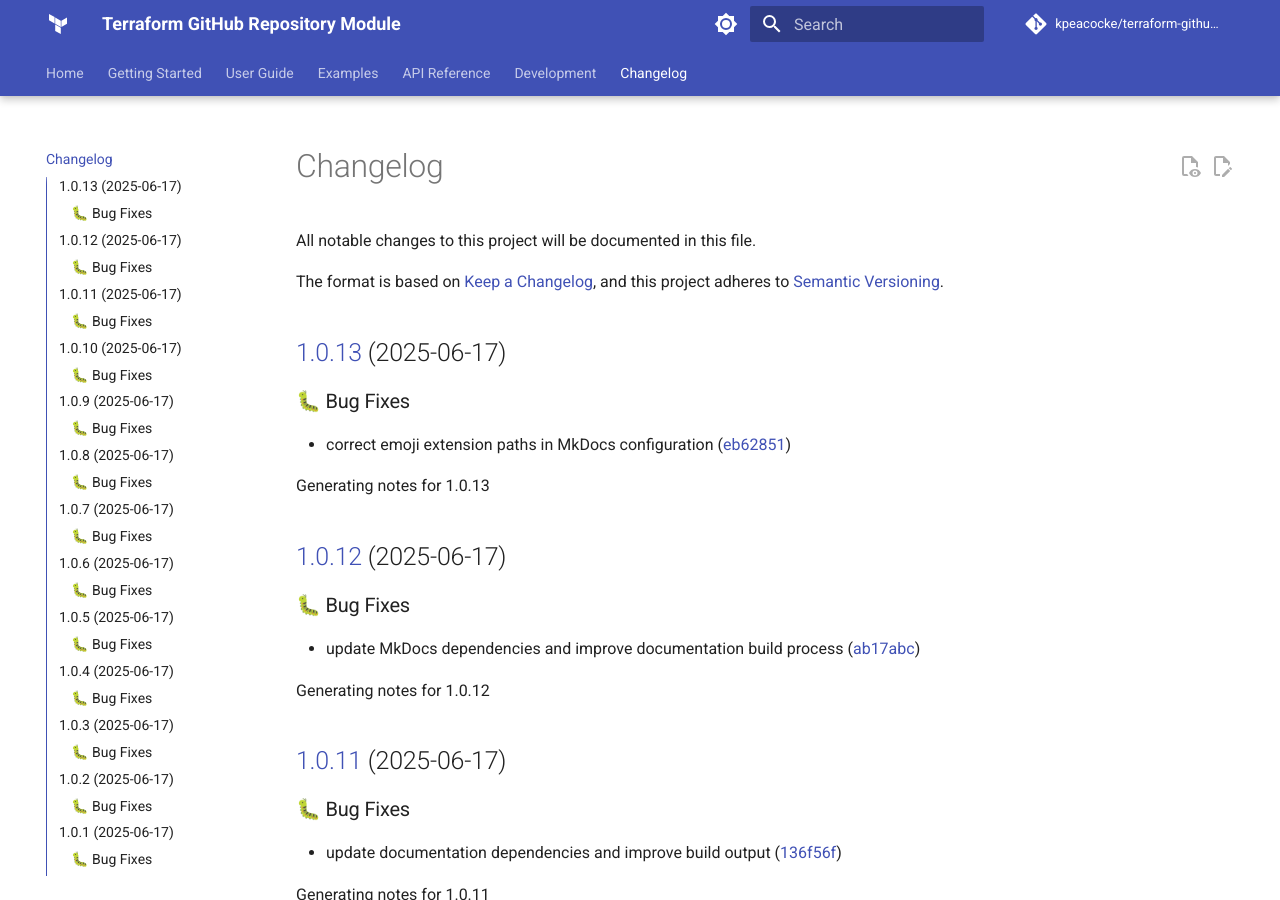
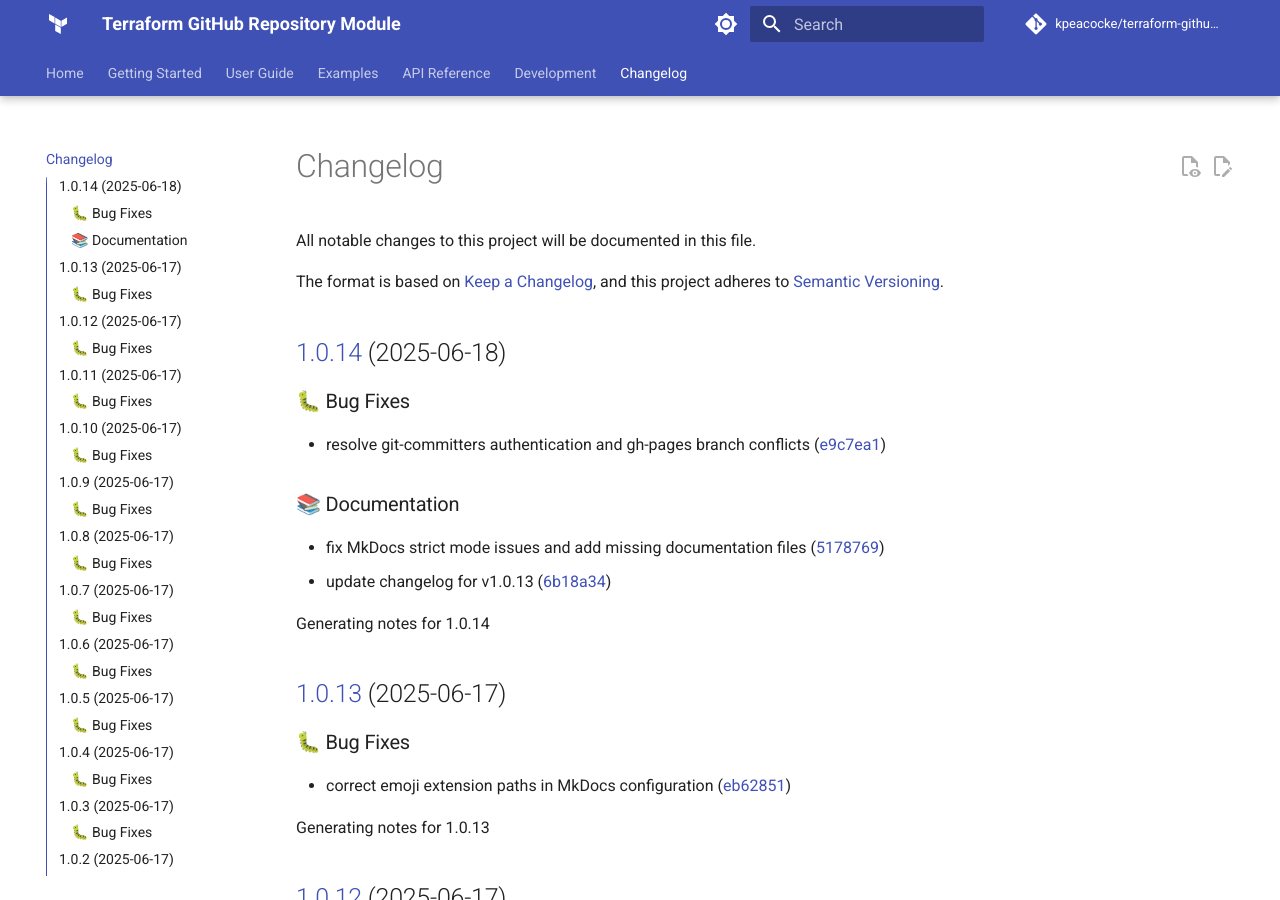
Before and after one commit to kpeacocke/terraform-github-repo, an MkDocs documentation site: the page built from docs/changelog.md, in a window 1280 px wide and 900 px high. Built offline with MkDocs 1.6.1 and Material for MkDocs 9.7.7, drawn with Linux system fonts in a browser that asks for light colours; comment, search, counter and statistics services are not loaded; the version menu is left out.

Commit message:
docs: update changelog for v1.0.14

```diff
--- a/docs/changelog.md
+++ b/docs/changelog.md
@@ -6,6 +6,20 @@ The format is based on [Keep a Changelog](https://keepachangelog.com/en/1.0.0/),
 and this project adheres to [Semantic Versioning](https://semver.org/spec/v2.0.0.html).
 
 <!-- markdownlint-disable MD024 -->
+
+## [1.0.14](https://github.com/kpeacocke/terraform-github-repo/compare/v1.0.13...v1.0.14) (2025-06-18)
+
+### 🐛 Bug Fixes
+
+* resolve git-committers authentication and gh-pages branch conflicts ([e9c7ea1](https://github.com/kpeacocke/terraform-github-repo/commit/e9c7ea17dd0ebeb61760829fa8b924932e3a44f0))
+
+### 📚 Documentation
+
+* fix MkDocs strict mode issues and add missing documentation files ([5178769](https://github.com/kpeacocke/terraform-github-repo/commit/51787691079219b8a9783adbea7bf798440c7b21))
+* update changelog for v1.0.13 ([6b18a34](https://github.com/kpeacocke/terraform-github-repo/commit/6b18a34df643b5a36adf7443bf772d43a21dfaa4))
+
+
+Generating notes for 1.0.14
 
 ## [1.0.13](https://github.com/kpeacocke/terraform-github-repo/compare/v1.0.12...v1.0.13) (2025-06-17)
 
```
